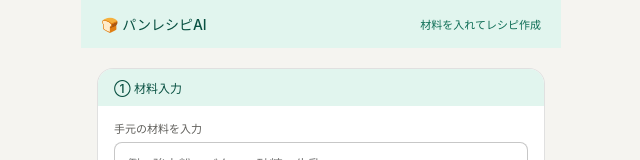
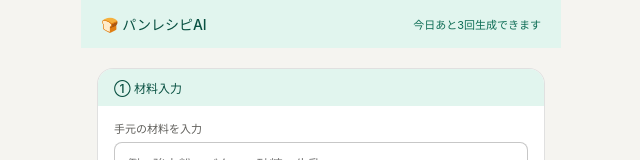
Before and after one commit to uryuen-arch/pan-recipe-ai, a Next.js app: page / in a window 1280 px wide. Shown: the top 160 px of the page, without its empty margins (319-959 px from the left). Built offline with nearby package versions, Linux system fonts and the light colour scheme.

Commit message:
1日3回の生成制限を追加

```diff
--- a/src/app/page.js
+++ b/src/app/page.js
@@ -4,6 +4,34 @@ import StepIngredients from "../components/StepIngredients";
 import StepConditions from "../components/StepConditions";
 import RecipeList from "../components/RecipeList";
 import RecipeDetail from "../components/RecipeDetail";
+
+// 1日あたりの生成上限
+const DAILY_LIMIT = 3;
+const STORAGE_KEY = "pan_recipe_usage";
+
+// 今日の使用回数を取得
+function getTodayUsage() {
+  try {
+    const data = JSON.parse(localStorage.getItem(STORAGE_KEY) || "{}");
+    const today = new Date().toISOString().slice(0, 10); // "2025-04-28"
+    if (data.date !== today) return 0; // 日付が変わったらリセット
+    return data.count || 0;
+  } catch {
+    return 0;
+  }
+}
+
+// 使用回数を+1して保存
+function incrementUsage() {
+  try {
+    const today = new Date().toISOString().slice(0, 10);
+    const count = getTodayUsage() + 1;
+    localStorage.setItem(STORAGE_KEY, JSON.stringify({ date: today, count }));
+    return count;
+  } catch {
+    return 0;
+  }
+}
 
 export default function Home() {
   const [ingredients, setIngredients] = useState("");
@@ -14,9 +42,15 @@ export default function Home() {
   const [apiError, setApiError] = useState("");
   const [showConditions, setShowConditions] = useState(false);
   const [showRecipes, setShowRecipes] = useState(false);
+  const [todayCount, setTodayCount] = useState(0);
 
   const conditionsRef = useRef(null);
   const recipesRef = useRef(null);
+
+  // 初期化時に今日の使用回数を読み込む
+  useEffect(() => {
+    setTodayCount(getTodayUsage());
+  }, []);
 
   useEffect(() => {
     if (showConditions && conditionsRef.current) {
@@ -33,63 +67,16 @@ export default function Home() {
   const handleNext = () => setShowConditions(true);
 
   const handleGenerate = async () => {
+    // 上限チェック
+    if (todayCount >= DAILY_LIMIT) {
+      setApiError(`本日の生成回数（${DAILY_LIMIT}回）に達しました。明日またお試しください。`);
+      return;
+    }
+
     setLoading(true);
     setApiError("");
     setShowRecipes(false);
     setRecipes([]);
-
-
-  /*ダミーデータ（APIの代わり）
-  await new Promise((r) => setTimeout(r, 1200)); // ローディング演出
-  setRecipes([
-    {
-      name: "ふわふわミルクブレッド",
-      texture: "ふわふわ",
-      time: "約60分",
-      ingredients: ["強力粉 200g", "牛乳 130ml", "バター 20g", "砂糖 大さじ2", "ドライイースト 3g", "塩 小さじ1/2"],
-      steps: [
-        "ボウルに強力粉・砂糖・塩・イーストを入れ軽く混ぜ、牛乳を加えてひとまとめにする",
-        "バターを加えてなめらかになるまで約10分こねる",
-        "ラップをかけ温かい場所で40分一次発酵させる",
-        "4等分にして丸め直し、20分二次発酵後に200℃で12分焼く",
-      ],
-      fermentation: "一次発酵 40分 / 二次発酵 20分",
-      point: "牛乳は人肌程度に温めるとイーストが活性化しやすくなります。表面がつるっとするまでしっかりこねましょう。",
-    },
-    {
-      name: "しっとりバターロール",
-      texture: "しっとり",
-      time: "約45分",
-      ingredients: ["強力粉 180g", "バター 30g", "牛乳 120ml", "砂糖 大さじ1", "塩 小さじ1/2", "ドライイースト 2g"],
-      steps: [
-        "材料をすべてボウルに入れてまとめ、なめらかになるまでこねる",
-        "一次発酵させる（30分）",
-        "6等分にして成形し、二次発酵（15分）後に180℃で13分焼く",
-      ],
-      fermentation: "一次発酵 30分 / 二次発酵 15分",
-      point: "バターをしっかり生地に練り込むことでしっとりとした食感になります。",
-    },
-    {
-      name: "時短ちぎりパン",
-      texture: "ふわふわ",
-      time: "約30分",
-      ingredients: ["強力粉 150g", "牛乳 100ml", "バター 15g", "砂糖 小さじ2", "ドライイースト 3g"],
-      steps: [
-        "全材料を混ぜてひとまとめにし、5分こねる",
-        "一次発酵なしで8等分して型に並べる",
-        "二次発酵10分後、190℃で15分焼く",
-      ],
-      fermentation: "一次発酵 なし / 二次発酵 10分",
-      point: "イーストを多めにすることで発酵時間を短縮できます。焼きたてをちぎって食べるのがおすすめです。",
-    },
-  ]);
-  setShowRecipes(true);
-  setLoading(false);
-};
-
- ダミーデータここまで（APIの代わり）*/
-
-    //　APIを使うときは有効化
     try {
       const res = await fetch("/api/generate", {
         method: "POST",
@@ -100,14 +87,16 @@ export default function Home() {
       if (!res.ok) throw new Error(data.error || "生成に失敗しました");
       setRecipes(data.recipes);
       setShowRecipes(true);
+
+      // 成功したら使用回数を更新
+      const newCount = incrementUsage();
+      setTodayCount(newCount);
     } catch (e) {
       setApiError(e.message);
     } finally {
       setLoading(false);
     }
   };
-  //有効化ここまで
-
 
   // ── 詳細画面 ──
   if (selectedRecipe) {
@@ -118,12 +107,14 @@ export default function Home() {
     );
   }
 
+  const remaining = DAILY_LIMIT - todayCount;
+
   // ── メイン画面 ──
   return (
     <div style={{ background: "var(--gray-bg)", minHeight: "100vh", paddingBottom: 48 }}>
       <div style={{ maxWidth: 480, margin: "0 auto", padding: "0 16px" }}>
 
-        {/* ヘッダー（ステータスバー風） */}
+        {/* ヘッダー */}
         <div style={{
           background: "var(--green-pale)",
           margin: "0 -16px",
@@ -134,7 +125,18 @@ export default function Home() {
           marginBottom: 20,
         }}>
           <span style={{ fontSize: 14, fontWeight: 500, color: "var(--green-deep)" }}>🍞 パンレシピAI</span>
-          <span style={{ fontSize: 11, color: "var(--green-mid)" }}>材料を入れてレシピ作成</span>
+          {/* 残り回数バッジ */}
+          <span style={{
+            fontSize: 11,
+            color: remaining <= 1 ? "var(--amber-dark)" : "var(--green-mid)",
+            background: remaining <= 1 ? "var(--amber-pale)" : "transparent",
+            padding: remaining <= 1 ? "2px 8px" : "0",
+            borderRadius: 20,
+          }}>
+            {remaining > 0
+              ? `今日あと${remaining}回生成できます`
+              : "本日の生成回数に達しました"}
+          </span>
         </div>
 
         {/* ── セクション① 材料入力 ── */}
@@ -169,6 +171,7 @@ export default function Home() {
               onChange={setConditions}
               onGenerate={handleGenerate}
               loading={loading}
+              remaining={remaining}
             />
           </section>
         )}
--- a/src/components/StepConditions.jsx
+++ b/src/components/StepConditions.jsx
@@ -30,7 +30,7 @@ const CONDITION_GROUPS = [
 
 const divider = { height: "0.5px", background: "rgba(0,0,0,0.08)", margin: "14px 0" };
 
-export default function StepConditions({ value, onChange, onGenerate, loading }) {
+export default function StepConditions({ value, onChange, onGenerate, loading, remaining = 3 }) {
   const toggle = (item, multi) => {
     if (multi) {
       onChange(value.includes(item) ? value.filter((v) => v !== item) : [...value, item]);
@@ -111,16 +111,22 @@ export default function StepConditions({ value, onChange, onGenerate, loading })
 
         <button
           onClick={onGenerate}
-          disabled={loading}
+          disabled={loading || remaining <= 0}
           style={{
             width: "100%", padding: 12, borderRadius: 10, marginTop: 18,
-            background: loading ? "var(--green-light)" : "var(--green-main)",
+            background: remaining <= 0
+              ? "var(--gray-border)"
+              : loading ? "var(--green-light)" : "var(--green-main)",
             color: "var(--white)", border: "none", fontSize: 13, fontWeight: 500,
-            cursor: loading ? "not-allowed" : "pointer",
+            cursor: (loading || remaining <= 0) ? "not-allowed" : "pointer",
             display: "flex", alignItems: "center", justifyContent: "center", gap: 8,
           }}
         >
-          {loading ? <><span className="spinner" />レシピを生成中...</> : "レシピを生成する"}
+          {remaining <= 0
+            ? "本日の生成回数に達しました"
+            : loading
+            ? <><span className="spinner" />レシピを生成中...</>
+            : `レシピを生成する（残り${remaining}回）`}
         </button>
       </div>
     </div>
```
